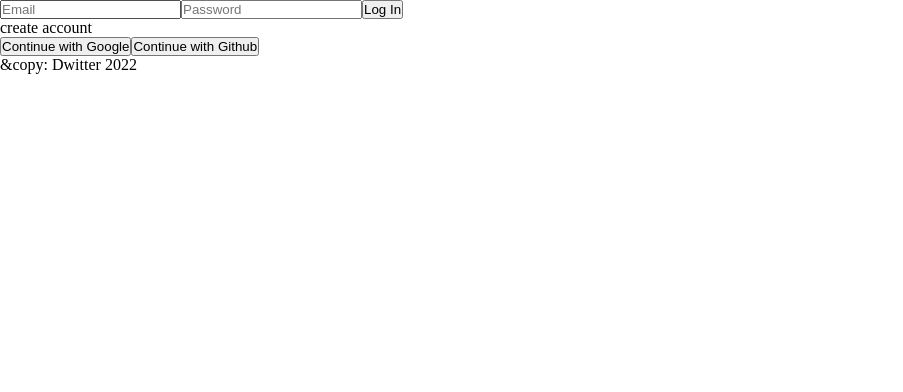
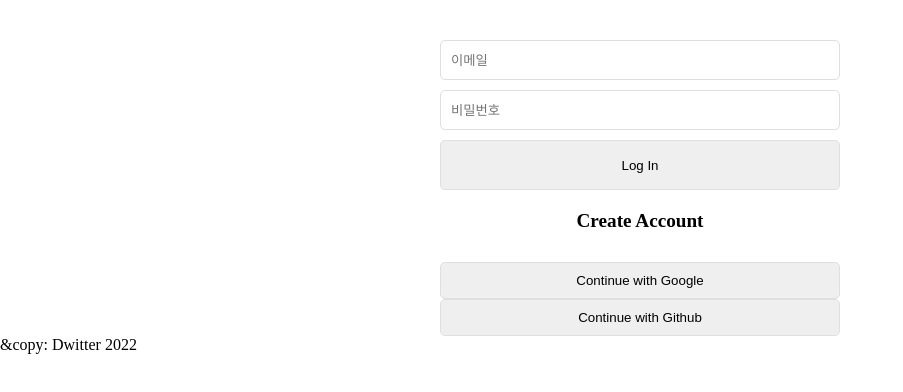
Before and after one commit to insectfow/dwitter, a React (Create React App) app: page / in a window 1280 px wide. Shown: the top 392 px of the page, without its empty margins (0-903 px from the left). Built offline with nearby package versions, Linux system fonts and the light colour scheme; no server answers; a web font is replaced by a local one.

Commit message:
dweet update

```diff
--- a/src/assets/scss/app.scss
+++ b/src/assets/scss/app.scss
@@ -9,3 +9,18 @@ html, body, ul, li, ol, p, h1, h2, h3, h4, h5, h6, span, button, input, select,
   margin: 0;
   padding: 0;
 }
+
+input, button {
+  min-width: 300px;
+  width: 100%;
+  border: 1px solid #dfdfdf;
+  border-radius: 5px;
+  padding: 5px 10px;
+  box-sizing: border-box;
+  margin-bottom: 10px;
+}
+
+input[type='submit'], button {
+  margin-bottom: 0;
+  padding: 10px 10px;
+}
--- /dev/null
+++ b/src/assets/scss/auth.scss
@@ -0,0 +1,42 @@
+.auth-page {
+  width: 100vw;
+  form {
+    padding: 40px 0 0;
+    width: 100%;
+    margin-bottom: 20px;
+    > input {
+      height: 40px;
+    }
+    > input[type='submit'] {
+      height: 50px;
+    }
+    .error-msg {
+      display: inline-block;
+      width: 100%;
+      margin: 20px 0;
+      text-align: center;
+      color: red;
+    }
+  }
+  .toggle-btn {
+    cursor: pointer;
+    font-weight: bold;
+    font-size: 1.2rem;
+    margin-bottom: 30px;
+  }
+}
+
+.container {
+  padding: 0 20px;
+  display: flex;
+  justify-content: center;
+  align-items: center;
+  flex-direction: column;
+}
+
+@media screen and (min-width:1000px) {
+  .container {
+    width: 400px;
+    margin: 0 auto;
+  }
+}
--- a/src/components/App.js
+++ b/src/components/App.js
@@ -4,13 +4,15 @@ import { authService, authOnchange } from '../myBase';
 
 function App() {
   const [init, setInit] = useState(false);
-  const [isLoggedIn, setIsLoggedIn] = useState(authService.currentUser);
+  const [isLoggedIn, setIsLoggedIn] = useState(false);
+  const [userObj, setUserObj] = useState(null);
   useEffect(() => {
-    const sns = () => {
+    const sns = (user) => {
       setIsLoggedIn(true);
+      setUserObj(user);
     }
     const fail = () => {
-      setIsLoggedIn(false)
+      setIsLoggedIn(false);
     }
     const init = () => {
       setInit(true);
@@ -19,7 +21,7 @@ function App() {
   }, [])
   return (
     <>
-      {init ? <AppRouter isLoggedIn={isLoggedIn} /> : 'Initializing...' }
+      {init ? <AppRouter isLoggedIn={isLoggedIn} userObj={userObj} /> : 'Initializing...' }
 
       <footer>&copy: Dwitter { new Date().getFullYear() }</footer>
     </>
--- /dev/null
+++ b/src/components/Dweet.js
@@ -0,0 +1,59 @@
+import React, { useState } from 'react';
+import { dbService} from '../myBase'
+import { doc, deleteDoc, updateDoc } from 'firebase/firestore';
+
+const Dweet = ({ dweetObj, isOwner }) => {
+  const [editing, setEditing] = useState(false);
+  const [newDweet, setNewDweet] = useState(dweetObj.text);
+  const DweetRef = doc(dbService, "dweets", `${dweetObj.id}`)
+  const onDeleteClick = async () => {
+    const ok = window.confirm("delete this dweets?");
+    if (ok) {
+      await deleteDoc(DweetRef)
+    }
+  }
+  const toggleEditting = () => {
+    setEditing((prev) => !prev);
+  }
+  const onChange = (event) => {
+    const {
+      target: { value }
+    } = event;
+
+    setNewDweet(value);
+
+  };
+  const onSubmit = async (event) => {
+    event.preventDefault();
+
+    if (newDweet == '') {
+      return window.alert('입력하세요')
+    }
+
+    await updateDoc(DweetRef, {
+      text: newDweet
+    })
+    await toggleEditting();
+  }
+
+  return (
+    <div >
+      {editing ? <form onSubmit={onSubmit}>
+        <input type="text" value={newDweet} onChange={onChange} required />
+        <input type="submit" value="update dweet" />
+        <button onClick={toggleEditting}>cencle</button>
+      </form>
+
+      : <><h4>{dweetObj.text} {isOwner}</h4>
+      {isOwner && (
+        <>
+          <button onClick={onDeleteClick}>Delete Dweet</button>
+          <button onClick={toggleEditting}>Edit Dweet</button>
+        </>
+      )}</>}
+
+    </div>
+  )
+}
+
+export default Dweet;
--- a/src/components/router.js
+++ b/src/components/router.js
@@ -4,14 +4,14 @@ import Home from '../routes/Home';
 import Profile from '../routes/Profile'
 import Navigation from './Navigation';
 
-const AppRouter = ({isLoggedIn}) => {
+const AppRouter = ({isLoggedIn, userObj}) => {
   return (
     <Router>
       {isLoggedIn && <Navigation />}
       <Routes>
         {isLoggedIn ? (
           <>
-            <Route path="/" element={<Home/>}>
+            <Route path="/"  element={<Home userObj={userObj}  />}>
             </Route>
             <Route path="/profile" element={<Profile/>}>
             </Route>
--- a/src/myBase.js
+++ b/src/myBase.js
@@ -24,7 +24,7 @@ export const signUser = async (email, password, errorfunc) => await signInWithEm
 
 export const authOnchange = (sus, fail, init) => onAuthStateChanged(authService, (user) => {
   if (user) {
-    sus();
+    sus(user);
   } else {
     fail();
   }
--- a/src/routes/Auth.js
+++ b/src/routes/Auth.js
@@ -1,6 +1,6 @@
 import React, { useState } from 'react';
 import { authService, createUser, signUser, GoogleProvider, GithubProvider, signPopup } from '../myBase';
-
+import "../assets/scss/auth.scss";
 const Auth = () => {
   const [email, setEmail] = useState('');
   const [password, setPassword] = useState('');
@@ -50,17 +50,20 @@ const Auth = () => {
     await signPopup(provider);
   }
   return (
-    <div>
+    <div className='auth-page'>
+      <div className='container'>
+
         <form onSubmit={onSubmit}>
-        <input name='email' type='text' placeholder="Email" required alue={email} onChange={onChanges}></input>
-        <input name='password' type='password' placeholder="Password" required value={password} onChange={onChanges} ></input>
+          <input name='email' type='text' placeholder="이메일" required alue={email} onChange={onChanges}></input>
+          <input name='password' type='password' placeholder="비밀번호" required value={password} onChange={onChanges} ></input>
           <input type="submit" value={newAccount ? 'Create Acoount' : 'Log In'}></input>
-        {error}
+          { error ? <span className='error-msg'>{ error }</span> : null }
         </form>
-      <span onClick={onToggle}>{ newAccount ? 'sign in' : 'create account'}</span>
+        <span className='toggle-btn' onClick={onToggle}>{ newAccount ? 'Sign In' : 'Create Account'}</span>
         <div>
           <button onClick={onSocailClick} name="google" >Continue with Google</button>
           <button onClick={onSocailClick} name="github">Continue with Github</button>
+        </div>
       </div>
     </div>
   )
--- a/src/routes/Home.js
+++ b/src/routes/Home.js
@@ -1,35 +1,37 @@
 import React, { useEffect, useState } from 'react';
 import { dbService } from '../myBase';
-import { addDoc, collection, getDocs, query } from "firebase/firestore";
-const Home = () => {
+import Dweet from '../components/Dweet'
+import { addDoc, collection, getDocs, query, onSnapshot, orderBy } from "firebase/firestore";
+const Home = ({userObj}) => {
   const [dweet, setDweet] = useState("");
   const [dweets, setDweets] = useState([]);
-
-  const getDweets = async () => {
-    const dweetQuery = query(collection(dbService, 'dweets'));
-    const querySnapShot = await getDocs(dweetQuery);
-    querySnapShot.forEach((doc) => {
-      const dweetObj = {
-        ...doc.data(),
-        id: doc.id
-      }
-      setDweets(prev => [dweetObj, ...prev]);
-    })
-  }
+  const [error, setError] = useState(null);
 
   useEffect(() => {
-    getDweets();
+    const dweetQuery = query(collection(dbService, 'dweets'), orderBy('createdAt', "desc"));
+    onSnapshot(dweetQuery, (snapShot) => {
+      const dweetArr = snapShot.docs.map((doc) => ({ ...doc.data(), id: doc.id }));
+      setDweets(dweetArr);
+    });
   }, []);
 
 
   const onSubmit = async (event) => {
     event.preventDefault();
+
+    if (dweet == '') {
+      return window.alert('입력하세요')
+    }
+
     try {
       const docRef = await addDoc(collection(dbService, 'dweets'), {
-        dweet,
-        createdAt: Date.now()
+        text: dweet,
+        createdAt: Date.now(),
+        creator: userObj.uid
       });
+      setError(null);
     } catch (error) {
+      setError(error.message);
       console.log(error);
     }
     setDweet("")
@@ -39,19 +41,22 @@ const Home = () => {
       target : { value }
     } = event;
 
+
+
     setDweet(value);
   }
   return (
     <div>
       <form onSubmit={onSubmit}>
         <input value={dweet} onChange={onChange} type="text" placeholder='무슨 생각해?' maxLength={120} />
-        <input  type="submit" value="Dweet" />
+        <input type="submit" value="Dweet" />
+        { error ? <span>{ error }</span> : null }
       </form>
       <div>
-        {dweets.map((dweet) => <div key={dweet.id}>
-            <h4>{ dweet.dweet }</h4>
-          </div>
-        )}
+
+        {dweets.map((dweet) => (
+          <Dweet key={dweet.id} dweetObj={dweet} isOwner={ dweet.creator === userObj.uid} />
+        ))}
       </div>
     </div>
   )
```
Lines whose indentation alone changed are shown as unchanged.
